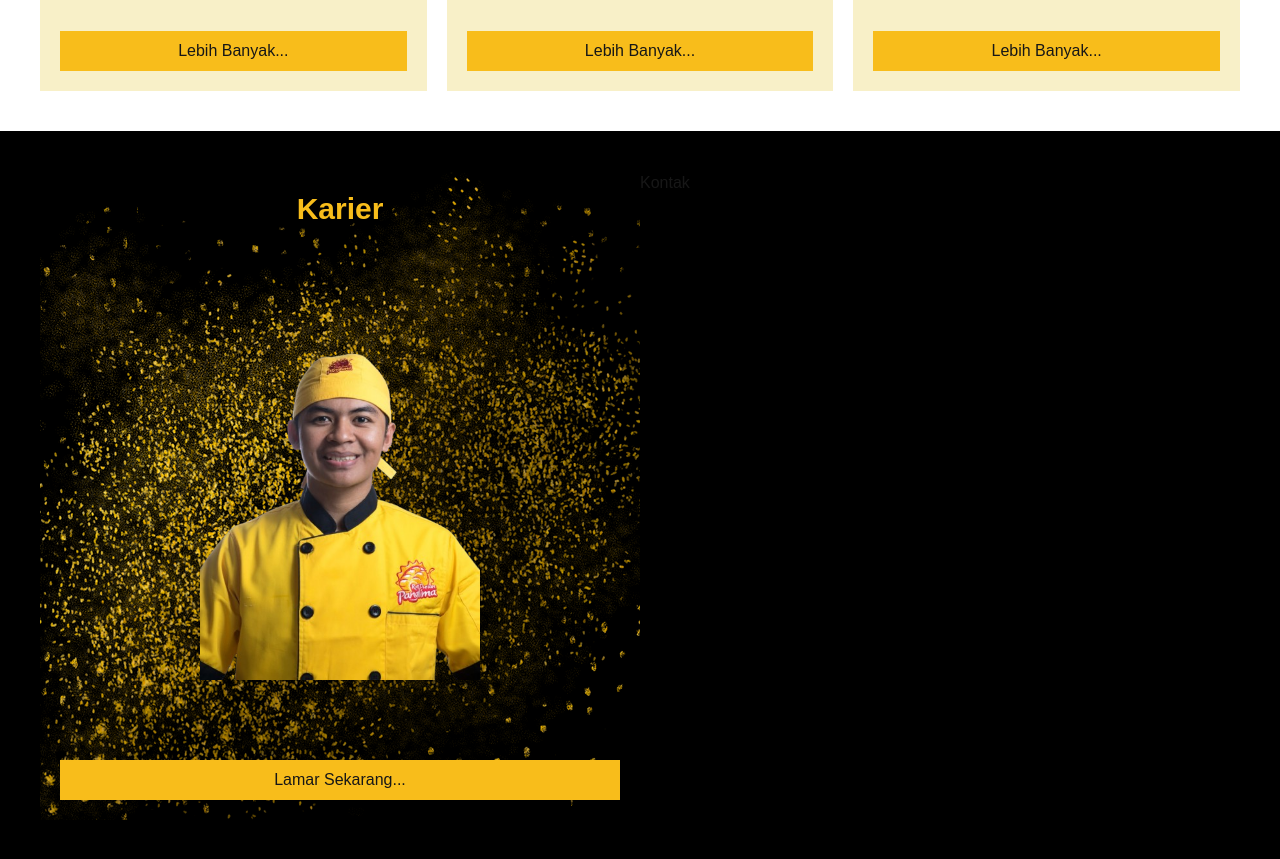
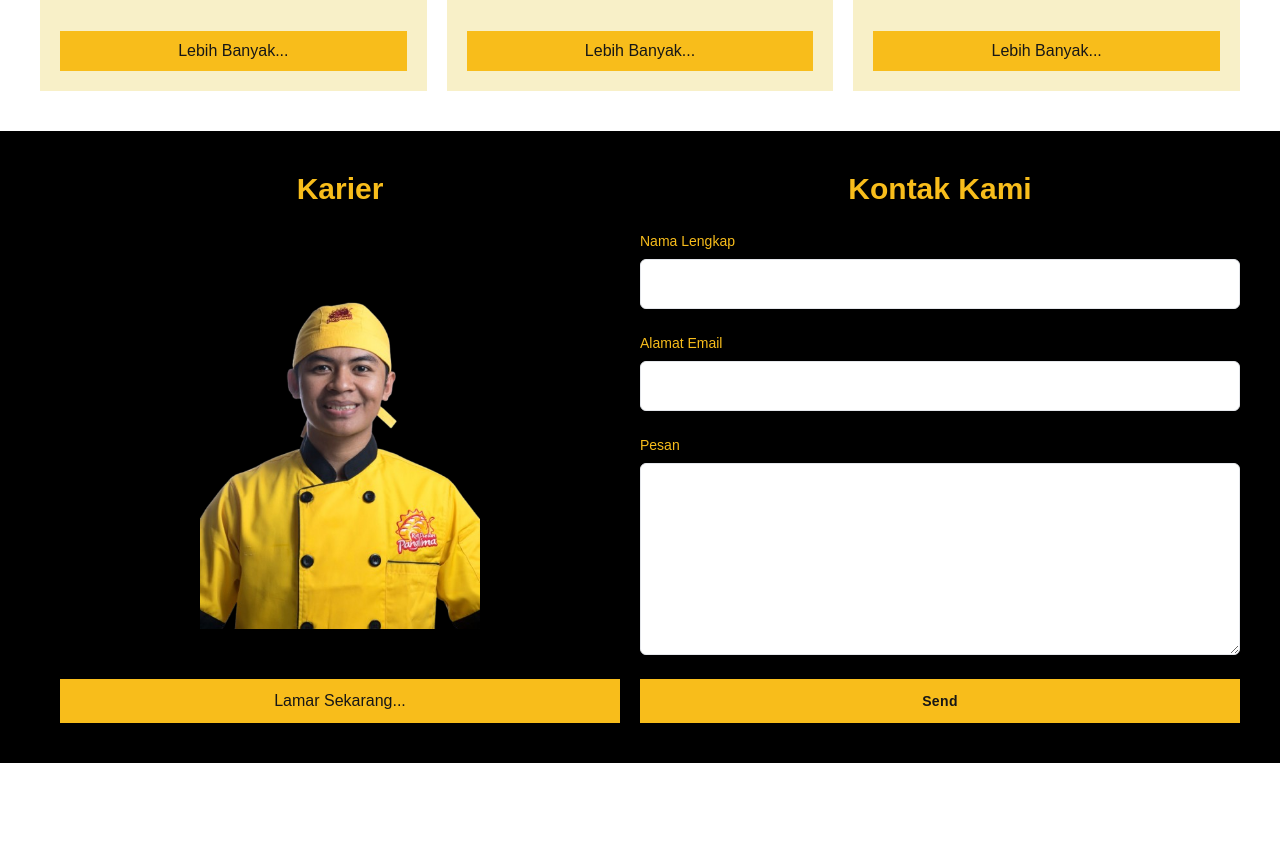
Before and after one commit to Syafar44/panglima-roqiiqu-group, a Next.js app: page / in a window 1280 px wide. Shown: the part 3920-4779 px from the top of the page. After the commit the page ends 4683 px from the top, so only its background shows below. Built offline with nearby package versions, Linux system fonts and the light colour scheme.

Commit message:
menambahkan kontak

```diff
--- a/app/components/footer/karier.js
+++ b/app/components/footer/karier.js
@@ -1,14 +1,9 @@
 const Karier = () => {
   return (
-    <div
-      className="bg-top w-full p-5 flex flex-col content-between"
-      style={{
-        backgroundImage: "url(item/gliter.png)",
-      }}
-    >
+    <div className="bg-top w-full px-5 flex flex-col justify-between">
       <h1 className="text-primary text-center font-bold text-3xl">Karier</h1>
-      <img className="my-20 w-[50%] mx-auto" src="item/human.png" />
-      <button className="py-2 w-full bg-primary">
+      <img className="w-[50%] mx-auto" src="item/human.png" />
+      <button className="py-[.6rem] w-full  bg-primary">
         <a href="/Karier">Lamar Sekarang...</a>
       </button>
     </div>
--- a/app/components/footer/kontak.js
+++ b/app/components/footer/kontak.js
@@ -1,7 +1,120 @@
-const Kontak = () => {
+"use client";
+
+import React, { useRef } from "react";
+import emailjs from "@emailjs/browser";
+
+const Kontact = () => {
+  const form = useRef();
+
+  const sendEmail = (e) => {
+    e.preventDefault();
+
+    const userName = form.current.user_name.value;
+    const userEmail = form.current.user_email.value;
+    const message = form.current.message.value;
+
+    const openModal = () => {
+      document.getElementById("my_modal").showModal();
+    };
+
+    if (userName && userEmail && message) {
+      emailjs
+        .sendForm(
+          "service_idf5xe9",
+          "template_c3iif86",
+          form.current,
+          "s-gUBrpAU8bY-veel"
+        )
+        .then(
+          (result) => {
+            openModal();
+            form.current.reset();
+          },
+          (error) => {
+            console.error("Email sending failed:", error.text);
+          }
+        );
+    } else {
+      alert("harap isi semua data terlebih dahulu");
+    }
+  };
+
   return (
-    <div>Kontak</div>
-  )
-}
+    <>
+      <div className="px-5 mt-5 md:mt-0 md:px-0 flex flex-col justify-between ">
+        <h1 className="text-primary text-center font-bold text-3xl">
+          Kontak Kami
+        </h1>
+        <form ref={form} onSubmit={sendEmail} className="mt-6">
+          <div className="flex-1">
+            <label className="block mb-2 text-sm text-primary">
+              Nama Lengkap
+            </label>
+            <input
+              type="text"
+              id="user_name"
+              name="user_name"
+              className="block w-full px-5 py-3 mt-2 text-accent placeholder-gray-400 bg-white border border-gray-200 rounded-md focus:border-blue-400 dark:focus:border-blue-400 focus:ring-blue-400 focus:outline-none focus:ring focus:ring-opacity-40"
+            />
+          </div>
 
-export default Kontak
+          <div className="flex-1 mt-6">
+            <label className="block mb-2 text-sm text-primary dark:text-gray-200">
+              Alamat Email
+            </label>
+            <input
+              type="email"
+              id="user_email"
+              name="user_email"
+              className="block w-full px-5 py-3 mt-2 text-accent placeholder-gray-400 bg-white border border-gray-200 rounded-md focus:border-blue-400 dark:focus:border-blue-400 focus:ring-blue-400 focus:outline-none focus:ring focus:ring-opacity-40"
+            />
+          </div>
+
+          <div className="w-full mt-6">
+            <label className="block mb-2 text-sm text-primary dark:text-gray-200">
+              Pesan
+            </label>
+            <textarea
+              type="text"
+              id="message"
+              name="message"
+              className="block w-full h-32 px-5 py-3 mt-2 text-accent placeholder-gray-400 bg-white border border-gray-200 rounded-md md:h-48 focus:border-blue-400 dark:focus:border-blue-400 focus:ring-blue-400 focus:outline-none focus:ring focus:ring-opacity-40"
+            ></textarea>
+          </div>
+
+          <input
+            value="Send"
+            type="submit"
+            className="btn w-full text-center px-[.6rem] py-3 mt-6 text-sm font-bold bg-primary hover:text-white tracking-wide  capitalize transition-colors duration-300 transform hover:bg-hitam focus:outline-none focus:ring focus:ring-yellow-300 focus:ring-opacity-50"
+          />
+        </form>
+      </div>
+      <dialog id="my_modal" className="modal">
+        <div className="modal-box">
+          <h3 className="font-bold text-xl text-kuning bg-hitam rounded-xl text-center py-2">
+            Hay Sobat Jajan
+          </h3>
+          <div className="py-4 font-semibold text-xl">
+            <h1 className="text-green-700 text-2xl">
+              Pesanan anda sudah kami terima!
+            </h1>
+            <p className="text-lg">
+              Terimakasih atas kritik dan masukannya akan kami kirim balasan
+              secepatnya
+            </p>
+            <h3 className="mt-5">Terimakasih.</h3>
+          </div>
+          <div className="modal-action">
+            <form method="dialog">
+              <button className="btn bg-black text-kuning rounded-xl">
+                Tutup
+              </button>
+            </form>
+          </div>
+        </div>
+      </dialog>
+    </>
+  );
+};
+
+export default Kontact;
--- a/app/page.js
+++ b/app/page.js
@@ -31,7 +31,7 @@ const Beranda = () => {
         <Bisnis />
         <Berita />
       </main>
-      <footer className="grid md:grid-cols-2 p-5 md:p-10 bg-black">
+      <footer className="grid md:grid-cols-2 md:h-full p-5 md:p-10 bg-black overflow-hidden">
         <Karier />
         <Kontak />
       </footer>
--- a/package.json
+++ b/package.json
@@ -9,6 +9,7 @@
     "lint": "next lint"
   },
   "dependencies": {
+    "@emailjs/browser": "^4.4.1",
     "flowbite-react": "^0.10.2",
     "gsap": "^3.12.5",
     "next": "14.2.14",
```
Also changed, not shown: app/components/footer/footer.js (added), 1 other file (tests, documents, lock files or other folders).
